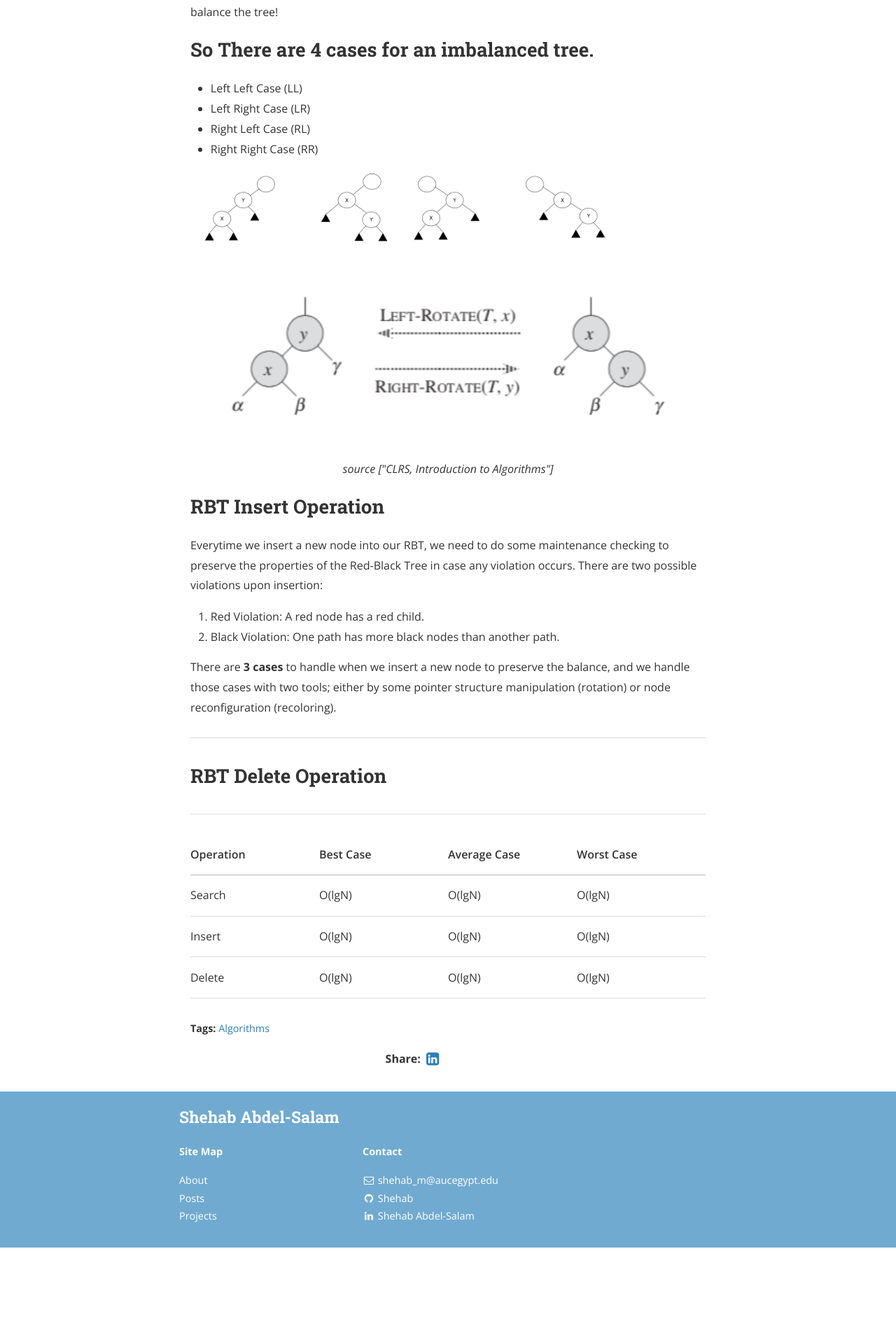
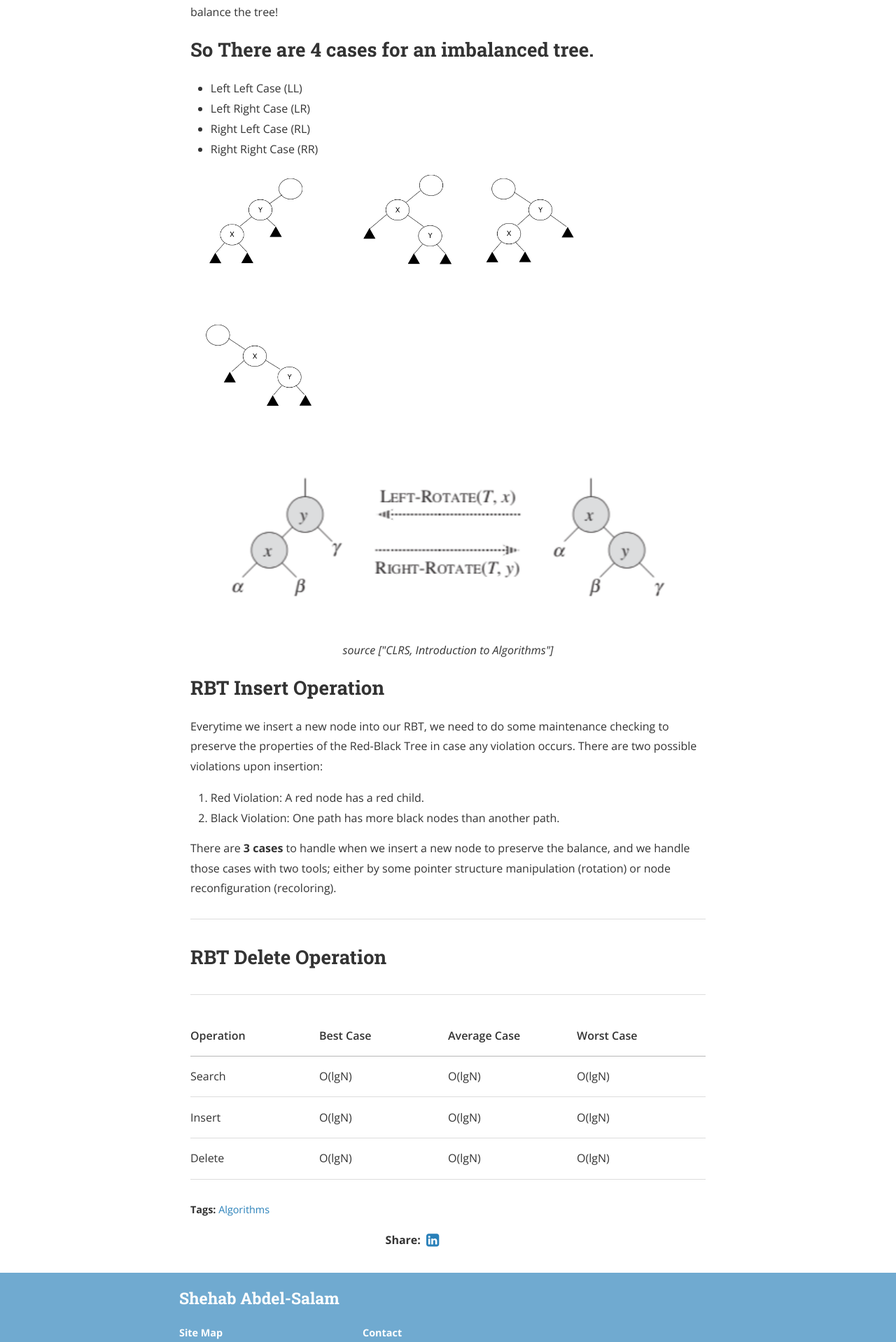
Before and after one commit to ShehabCE/shehabce.github.io, a Jekyll site: the page built from _posts/2018-10-20-Red-Black-Trees.markdown, in a window 1280 px wide. Shown: the part 3653-5571 px from the top of the page at 70% size. Built offline with Jekyll 4.4.1, drawn with Linux system fonts in a browser that asks for light colours; nearby versions of some CDN libraries; a style sheet for code colours, icons or effects is not loaded; before the commit the page ends 5436 px from its top, so only the background shows below that.

Commit message:
added images

```diff
--- a/_posts/2018-10-20-Red-Black-Trees.markdown
+++ b/_posts/2018-10-20-Red-Black-Trees.markdown
@@ -104,10 +104,10 @@
 	<li>Right Right Case (RR)</li>
 </ul>
 <div class="Image Row">
-		<span style="display: inline-block; width: 150px; height: 150px;"><img src="/assets/posts/LL.png"></span>
-		<span style="display: inline-block; width: 150px; height: 150px;"><img src="/assets/posts/LR.png"></span>
-		<span style="display: inline-block; width: 150px; height: 150px;"><img src="/assets/posts/RL.png"></span>
-		<span style="display: inline-block; width: 150px; height: 150px;"><img src="/assets/posts/RR.png"></span>
+		<span style="display: inline-block; width: 200px; height: 200px;"><img src="/assets/posts/LL.png"></span>
+		<span style="display: inline-block; width: 200px; height: 200px;"><img src="/assets/posts/LR.png"></span>
+		<span style="display: inline-block; width: 200px; height: 200px;"><img src="/assets/posts/RL.png"></span>
+		<span style="display: inline-block; width: 200px; height: 200px;"><img src="/assets/posts/RR.png"></span>
 </div>
 <img src="/assets/posts/rotations.png">
 <p align="center"><I>source ["CLRS, Introduction to Algorithms"]</I></p>
```
